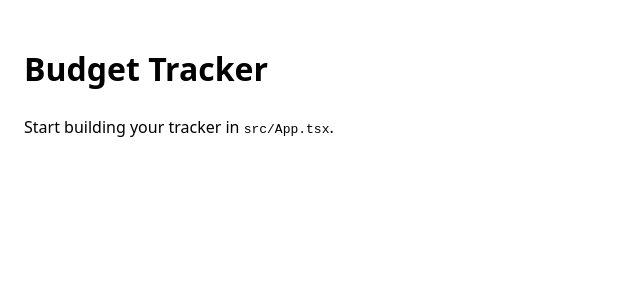
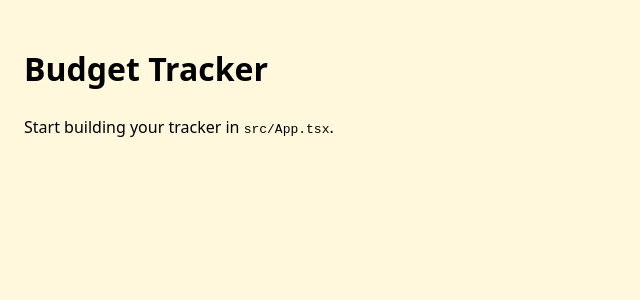
Before and after one commit to Majkan1/Mini-Budget-Tracker, a React (Vite) app in the folder vite-project/: page / in a window 1280 px wide. Shown: the top 300 px of the page, without its empty margins (0-640 px from the left). Built offline with nearby package versions, Linux system fonts and the light colour scheme.

Commit message:
Change colour

```diff
--- a/vite-project/src/index.css
+++ b/vite-project/src/index.css
@@ -7,6 +7,7 @@ body {
   margin: 0;
   min-width: 320px;
   min-height: 100vh;
+  background-color: cornsilk;
 }
 
 main {
```
